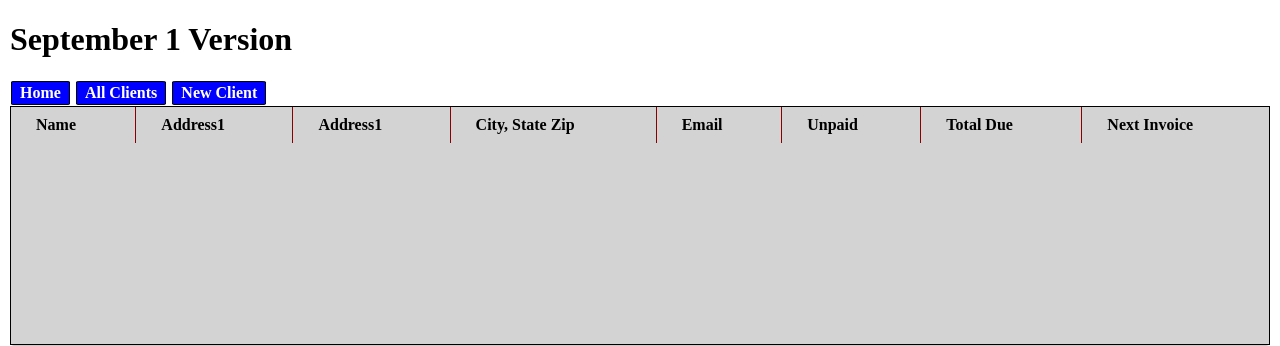
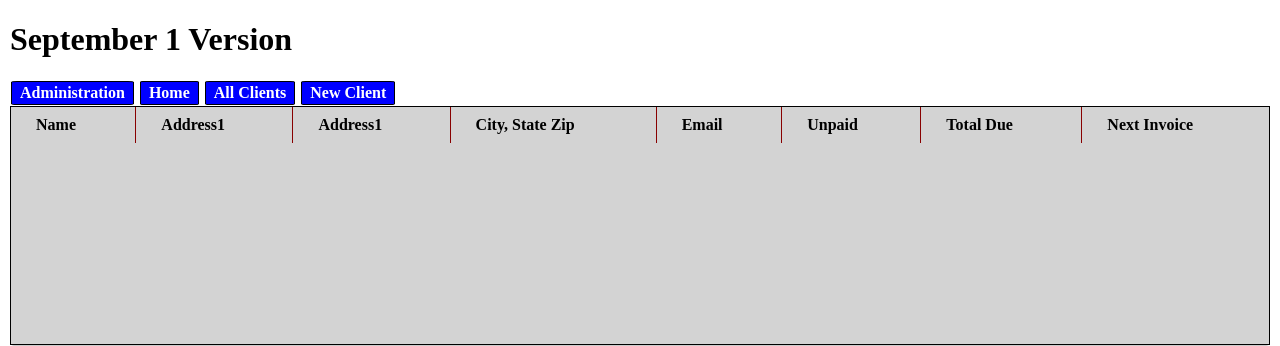
Before and after one commit to fredsells/dakota, a Django app: page /practice/clients in a window 1280 px wide. Shown: the top 346 px of the page. Run offline with Django 3.2, Linux system fonts and the light colour scheme; a user stored in the database is signed in; data comes from the database, SQL or seed files in the repository; some libraries are stand-ins or nearby versions.

Commit message:
add link to admin page

```diff
--- a/practice/templates/practice/base.html
+++ b/practice/templates/practice/base.html
@@ -54,6 +54,7 @@
 	{% if user.is_authenticated %}
 
 	<nav>
+		<a class="round_button" href='/admin/'>Administration</a>
 		<a class="round_button" href={% url 'practice:home' %}>Home</a>
 
 		<a class="round_button" href={% url 'practice:rand' %}>All Clients</a>
```
